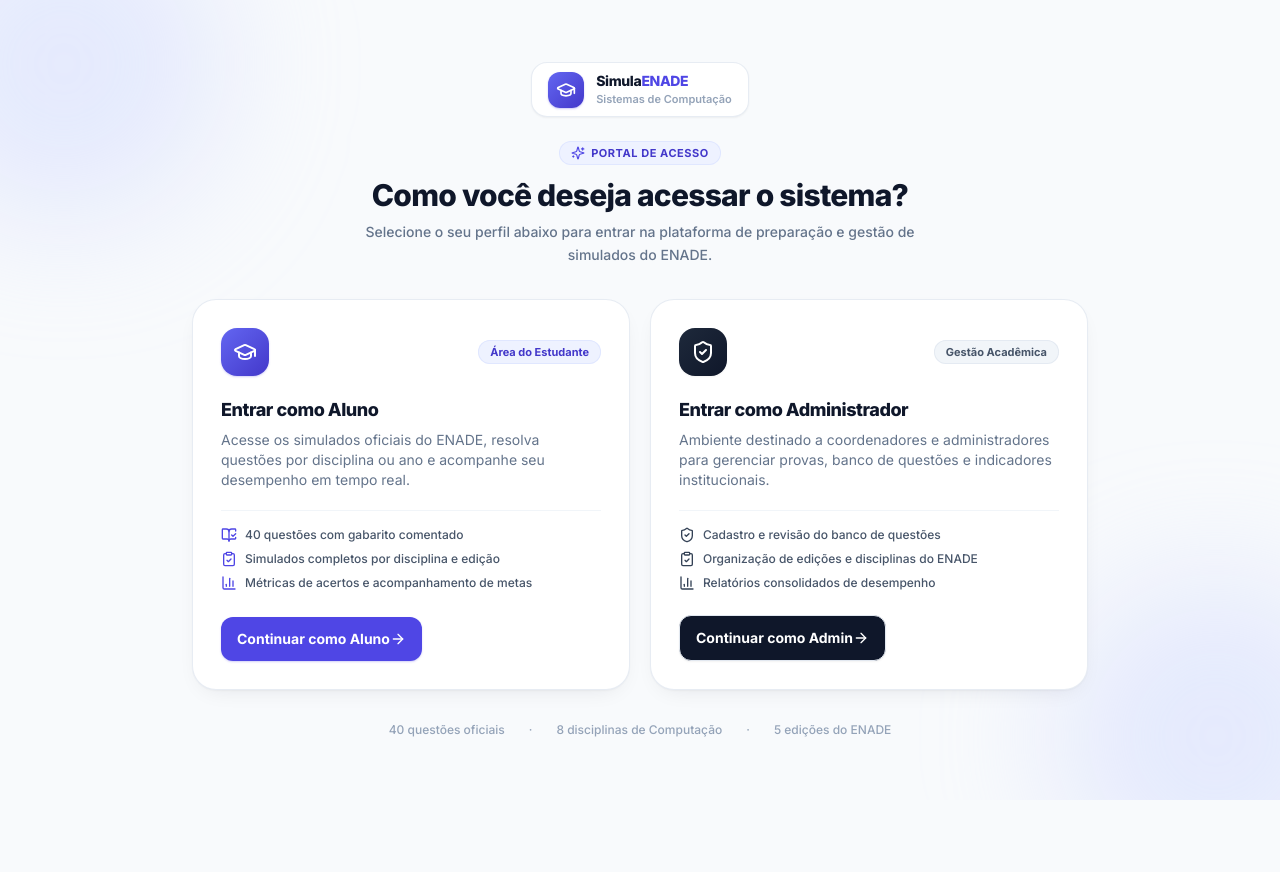
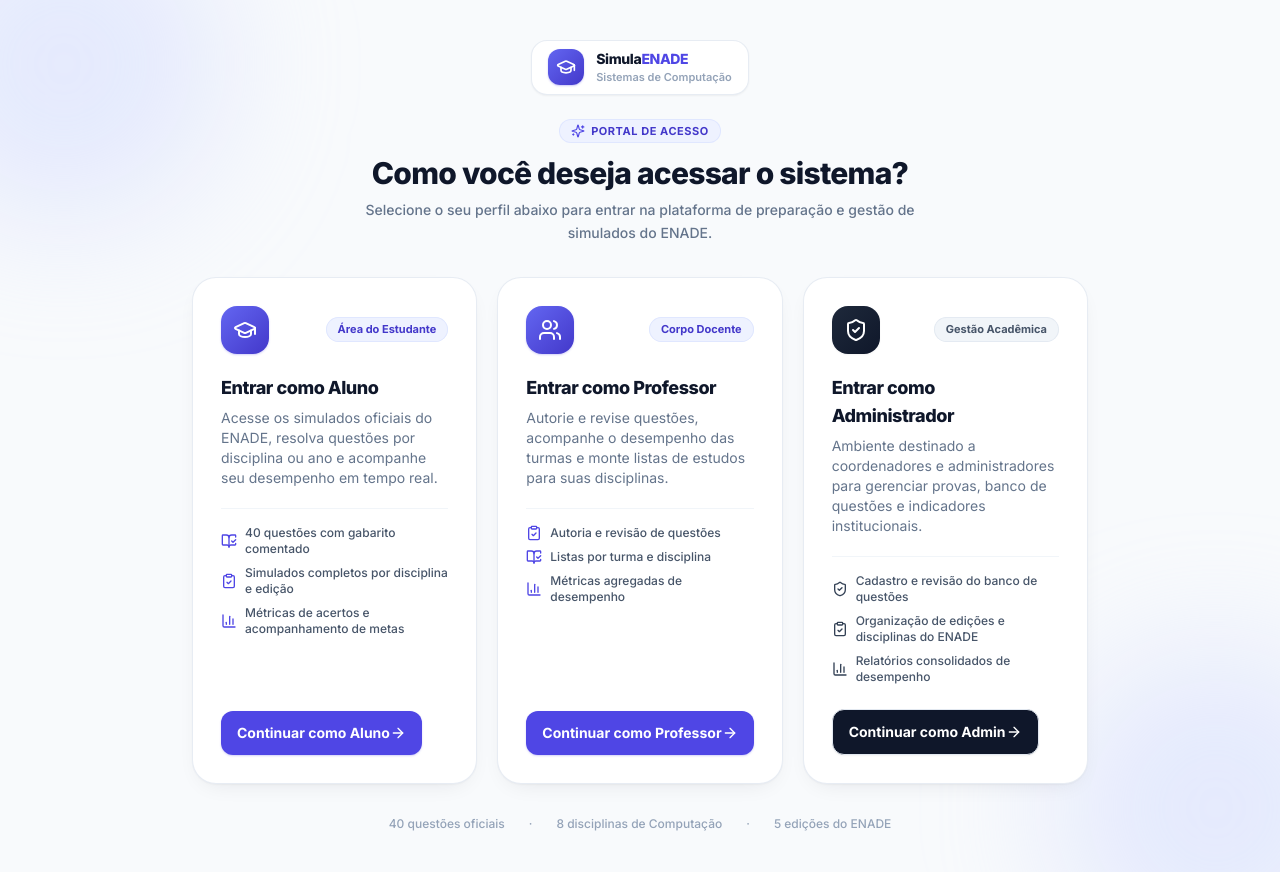
Before and after one commit to maranhaojose/sistema-provas-enade, a React (Vite) app: page / in a window 1280 px wide. Before the commit the page ends 800 px from the top, so only its background shows below. Built offline with nearby package versions, Linux system fonts and the light colour scheme.

Commit message:
feat: adiciona opcao de acesso para professor

```diff
--- a/src/components/AccessPortalScreen.tsx
+++ b/src/components/AccessPortalScreen.tsx
@@ -6,6 +6,7 @@ import {
   ClipboardCheck,
   GraduationCap,
   ShieldCheck,
+  Users,
   Sparkles,
 } from "lucide-react";
 import type { AuthRole } from "../types/auth";
@@ -80,7 +81,7 @@ export function AccessPortalScreen({
         {/* Cards de Seleção: Aluno vs Admin */}
         <section
           aria-label="Seleção de perfil de acesso"
-          className="mt-8 grid grid-cols-1 gap-5 md:grid-cols-2"
+          className="mt-8 grid grid-cols-1 gap-5 md:grid-cols-3"
         >
           {/* Card: Aluno */}
           <button
@@ -124,6 +125,55 @@ export function AccessPortalScreen({
 
             <div className="mt-6 flex items-center justify-between rounded-xl bg-brand-600 px-4 py-3 text-xs font-bold text-white shadow-sm shadow-brand-600/25 transition group-hover:bg-brand-700 sm:text-sm">
               <span>Continuar como Aluno</span>
+              <ArrowRight
+                className="h-4 w-4 transition-transform duration-200 group-hover:translate-x-1"
+                aria-hidden="true"
+              />
+            </div>
+          </button>
+
+          {/* Card: Professor */}
+          <button
+            type="button"
+            onClick={() => onSelectRole("professor")}
+            className="group relative flex flex-col justify-between rounded-3xl border border-slate-200/80 bg-white p-6 text-left shadow-card transition-all duration-200 hover:-translate-y-1 hover:border-indigo-300 hover:shadow-card-hover focus:outline-none focus-visible:ring-2 focus-visible:ring-indigo-500 sm:p-7"
+          >
+            <div>
+              <div className="flex items-center justify-between gap-3">
+                <span className="flex h-12 w-12 items-center justify-center rounded-2xl bg-gradient-to-br from-indigo-500 to-indigo-700 text-white shadow-sm shadow-indigo-600/25 transition-transform duration-200 group-hover:scale-105">
+                  <Users className="h-6 w-6" aria-hidden="true" />
+                </span>
+                <span className="rounded-full bg-indigo-50 px-3 py-1 text-[11px] font-bold text-indigo-700 ring-1 ring-inset ring-indigo-100">
+                  Corpo Docente
+                </span>
+              </div>
+
+              <h2 className="mt-5 text-lg font-extrabold tracking-tight text-slate-900 group-hover:text-indigo-700">
+                Entrar como Professor
+              </h2>
+              <p className="mt-1.5 text-xs leading-relaxed text-slate-500 sm:text-sm">
+                Autorie e revise questões, acompanhe o desempenho das turmas e monte listas de
+                estudos para suas disciplinas.
+              </p>
+
+              <ul className="mt-5 space-y-2 border-t border-slate-100 pt-4 text-xs font-medium text-slate-600">
+                <li className="flex items-center gap-2">
+                  <ClipboardCheck className="h-4 w-4 shrink-0 text-indigo-600" aria-hidden="true" />
+                  <span>Autoria e revisão de questões</span>
+                </li>
+                <li className="flex items-center gap-2">
+                  <BookOpenCheck className="h-4 w-4 shrink-0 text-indigo-600" aria-hidden="true" />
+                  <span>Listas por turma e disciplina</span>
+                </li>
+                <li className="flex items-center gap-2">
+                  <BarChart3 className="h-4 w-4 shrink-0 text-indigo-600" aria-hidden="true" />
+                  <span>Métricas agregadas de desempenho</span>
+                </li>
+              </ul>
+            </div>
+
+            <div className="mt-6 flex items-center justify-between rounded-xl bg-indigo-600 px-4 py-3 text-xs font-bold text-white shadow-sm shadow-indigo-600/25 transition group-hover:bg-indigo-700 sm:text-sm">
+              <span>Continuar como Professor</span>
               <ArrowRight
                 className="h-4 w-4 transition-transform duration-200 group-hover:translate-x-1"
                 aria-hidden="true"
```
